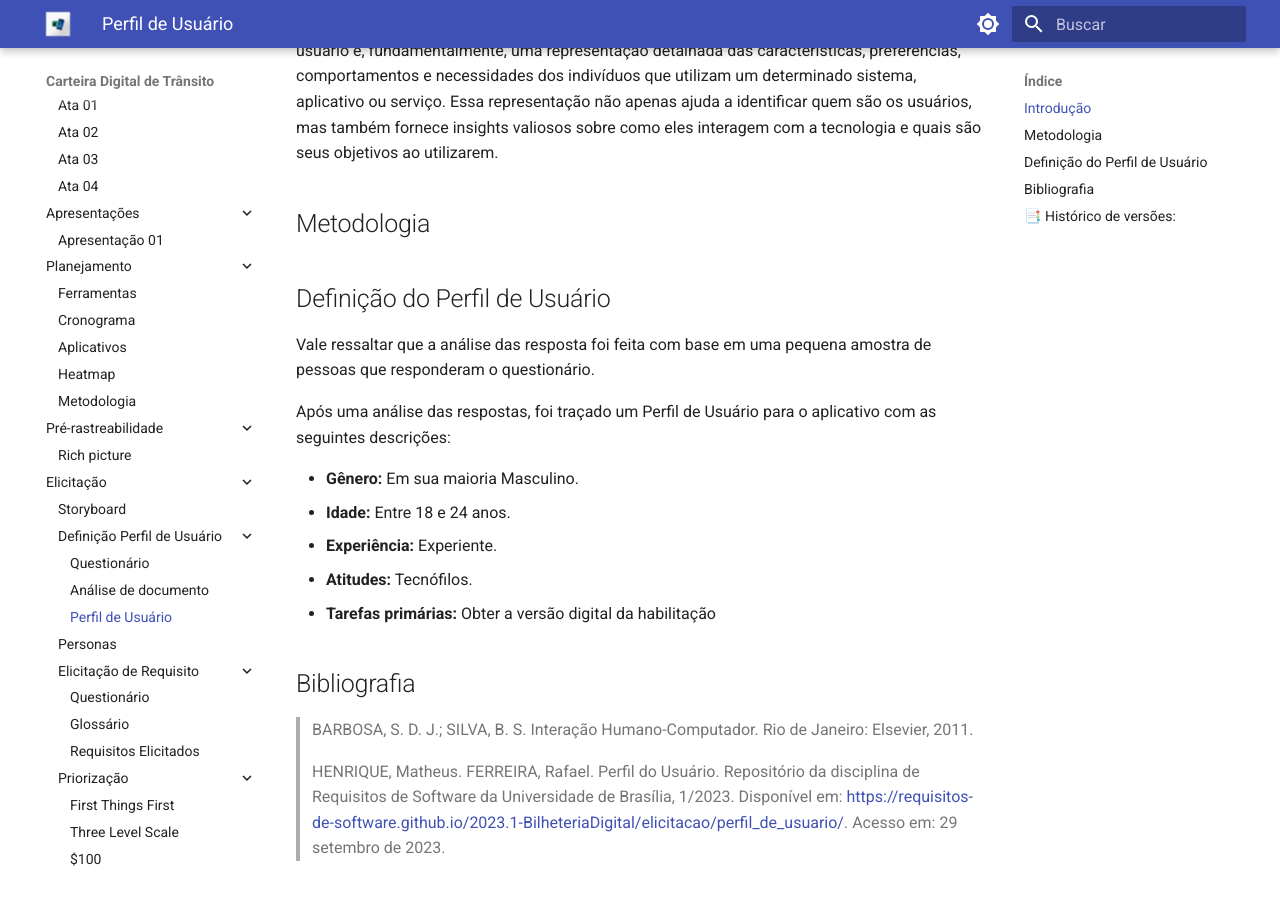
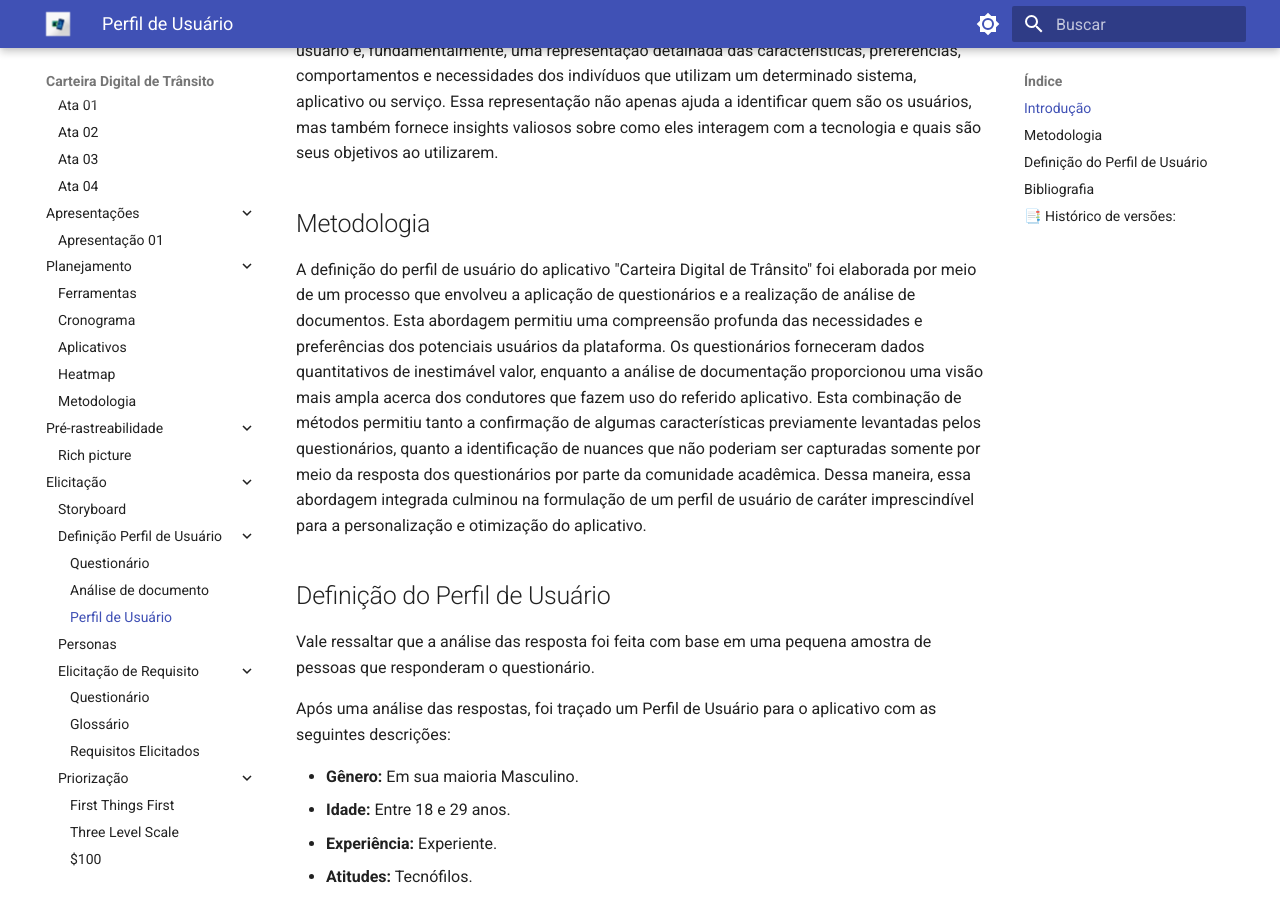
Before and after one commit to Requisitos-de-Software/2023.2-Carteira_Digital_de_Transito, an MkDocs documentation site: the page built from docs/elicitação/PerfildeUsuario/PerfilUsuario.md, in a window 1280 px wide and 900 px high, scrolled down 244 px. Built offline with MkDocs 1.6.1 and Material for MkDocs 9.7.7, drawn with Linux system fonts in a browser that asks for light colours.

Commit message:
Update PerfilUsuario.md

```diff
--- a/docs/elicitação/PerfildeUsuario/PerfilUsuario.md
+++ b/docs/elicitação/PerfildeUsuario/PerfilUsuario.md
@@ -6,6 +6,7 @@
 
 ## Metodologia
 
+A definição do perfil de usuário do aplicativo "Carteira Digital de Trânsito" foi elaborada por meio de um processo que envolveu a aplicação de questionários e a realização de análise de documentos. Esta abordagem permitiu uma compreensão profunda das necessidades e preferências dos potenciais usuários da plataforma. Os questionários forneceram dados quantitativos de inestimável valor, enquanto a análise de documentação proporcionou uma visão mais ampla acerca dos condutores que fazem uso do referido aplicativo. Esta combinação de métodos permitiu tanto a confirmação de algumas características previamente levantadas pelos questionários, quanto a identificação de nuances que não poderiam ser capturadas somente por meio da resposta dos questionários por parte da comunidade acadêmica. Dessa maneira, essa abordagem integrada culminou na formulação de um perfil de usuário de caráter imprescindível para a personalização e otimização do aplicativo.
 
 ## Definição do Perfil de Usuário
 
@@ -14,7 +15,7 @@
 Após uma análise das respostas, foi traçado um Perfil de Usuário para o aplicativo com as seguintes descrições:
 
 - **Gênero:** Em sua maioria Masculino.
-- **Idade:** Entre 18 e 24 anos.
+- **Idade:** Entre 18 e 29 anos.
 - **Experiência:** Experiente.
 - **Atitudes:** Tecnófilos.
 - **Tarefas primárias:** Obter a versão digital da habilitação
```
